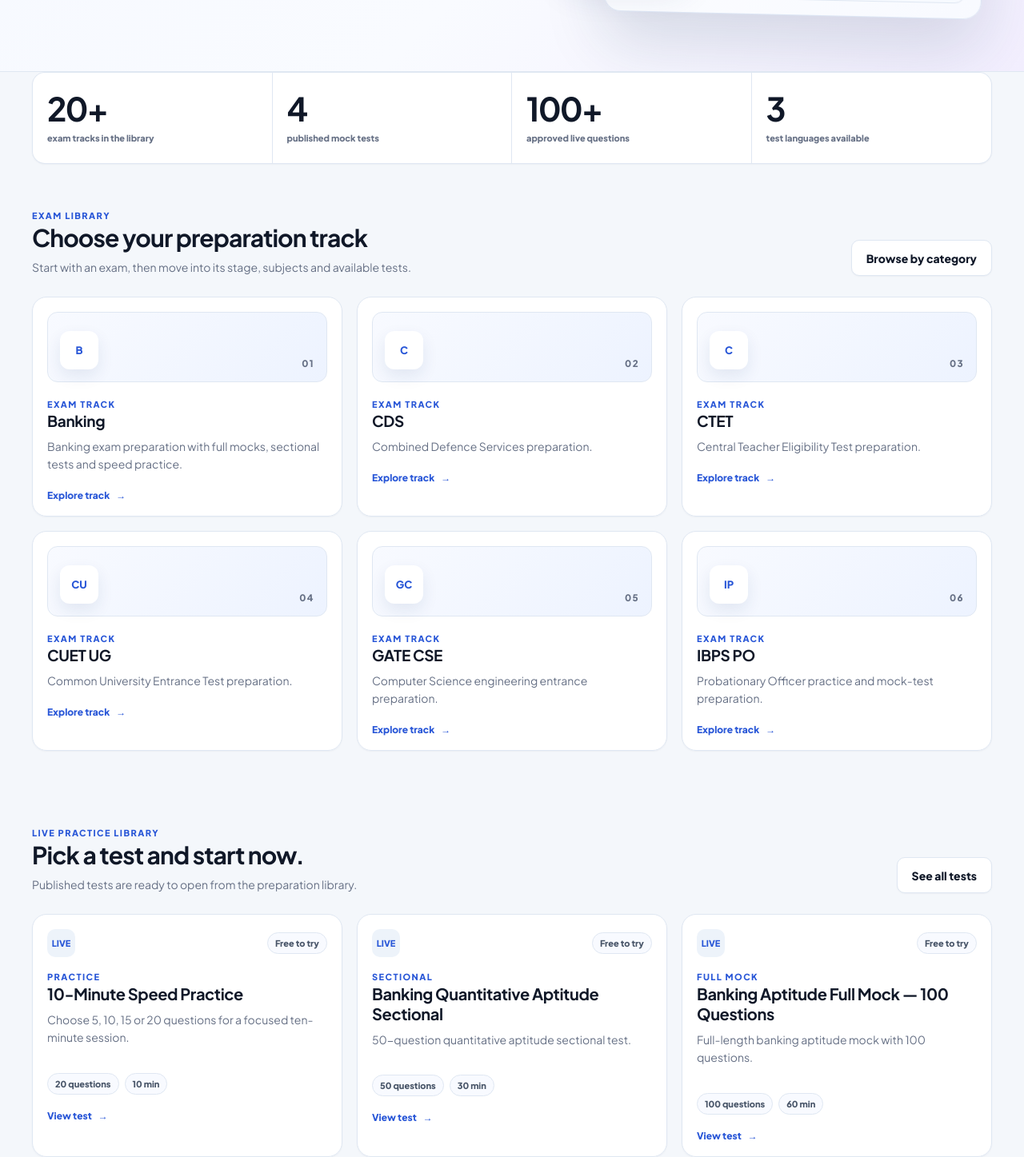
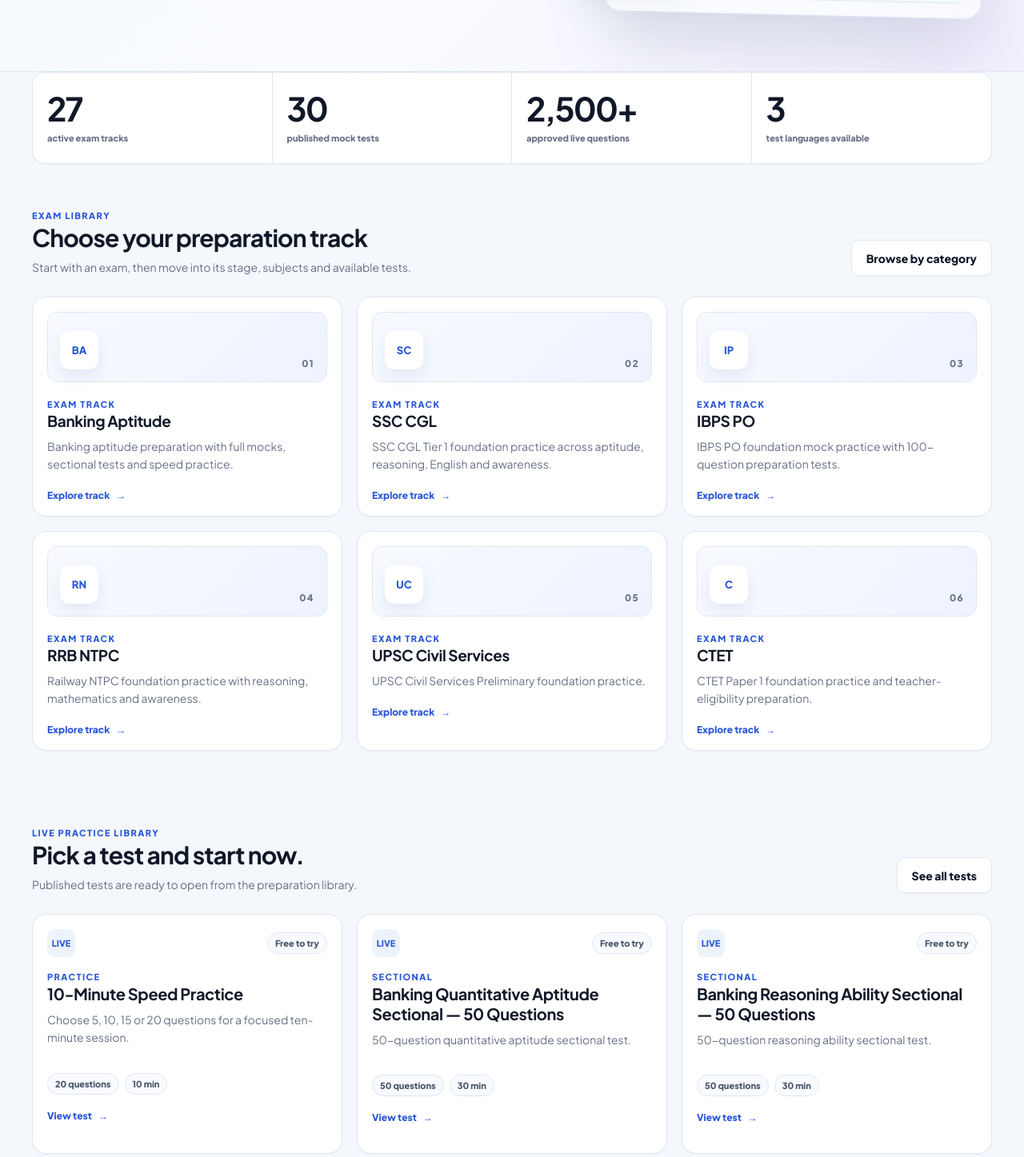
Before and after one commit to RajeshKhandare/mockwebsite, a Next.js app: page / in a window 1280 px wide. Shown: the part 623-2070 px from the top of the page at 80% size. Built offline with nearby package versions, Linux system fonts and the light colour scheme.

Commit message:
sync homepage with live exam catalogue

```diff
--- a/app/page.tsx
+++ b/app/page.tsx
@@ -1,25 +1,19 @@
 import Link from "next/link";
 
 const featuredExams = [
-  ["Banking", "banking-demo", "Banking exam preparation with full mocks, sectional tests and speed practice."],
-  ["CDS", "cds", "Combined Defence Services preparation."],
-  ["CTET", "ctet", "Central Teacher Eligibility Test preparation."],
-  ["CUET UG", "cuet-ug", "Common University Entrance Test preparation."],
-  ["GATE CSE", "gate-cse", "Computer Science engineering entrance preparation."],
-  ["IBPS PO", "ibps-po", "Probationary Officer practice and mock-test preparation."],
-  ["JEE Main", "jee-main", "Engineering entrance preparation."],
-  ["Judiciary", "judiciary", "State judiciary and judicial services preparation."],
-  ["NDA", "nda", "National Defence Academy and Naval Academy preparation."],
-  ["NEET UG", "neet-ug", "Medical entrance preparation."],
-  ["Police Constable", "police-constable", "General police recruitment preparation."],
-  ["RBI Grade B", "rbi-grade-b", "Reserve Bank Grade B preparation."],
+  ["Banking Aptitude", "banking-demo", "Banking aptitude preparation with full mocks, sectional tests and speed practice."],
+  ["SSC CGL", "ssc-cgl", "SSC CGL Tier 1 foundation practice across aptitude, reasoning, English and awareness."],
+  ["IBPS PO", "ibps-po", "IBPS PO foundation mock practice with 100-question preparation tests."],
+  ["RRB NTPC", "rrb-ntpc", "Railway NTPC foundation practice with reasoning, mathematics and awareness."],
+  ["UPSC Civil Services", "upsc-civil-services", "UPSC Civil Services Preliminary foundation practice."],
+  ["CTET", "ctet", "CTET Paper 1 foundation practice and teacher-eligibility preparation."],
 ] as const;
 
 const featuredTests = [
   ["10-Minute Speed Practice", "banking-speed-10m", "Choose 5, 10, 15 or 20 questions for a focused ten-minute session.", "practice", 20, 10],
-  ["Banking Quantitative Aptitude Sectional", "banking-quant-sectional-50", "50-question quantitative aptitude sectional test.", "sectional", 50, 30],
+  ["Banking Quantitative Aptitude Sectional — 50 Questions", "banking-quant-sectional-50", "50-question quantitative aptitude sectional test.", "sectional", 50, 30],
+  ["Banking Reasoning Ability Sectional — 50 Questions", "banking-reasoning-sectional-50", "50-question reasoning ability sectional test.", "sectional", 50, 30],
   ["Banking Aptitude Full Mock — 100 Questions", "banking-demo-quick-01", "Full-length banking aptitude mock with 100 questions.", "full_mock", 100, 60],
-  ["Banking Reasoning Ability Sectional", "banking-reasoning-sectional-50", "50-question reasoning ability sectional test.", "sectional", 50, 30],
 ] as const;
 
 export default function HomePage() {
@@ -60,9 +54,9 @@ export default function HomePage() {
 
       <section className="stats-strip">
         <div className="container stats-wide">
-          <div><strong>20+</strong><span>exam tracks in the library</span></div>
-          <div><strong>4</strong><span>published mock tests</span></div>
-          <div><strong>100+</strong><span>approved live questions</span></div>
+          <div><strong>27</strong><span>active exam tracks</span></div>
+          <div><strong>30</strong><span>published mock tests</span></div>
+          <div><strong>2,500+</strong><span>approved live questions</span></div>
           <div><strong>3</strong><span>test languages available</span></div>
         </div>
       </section>
```
